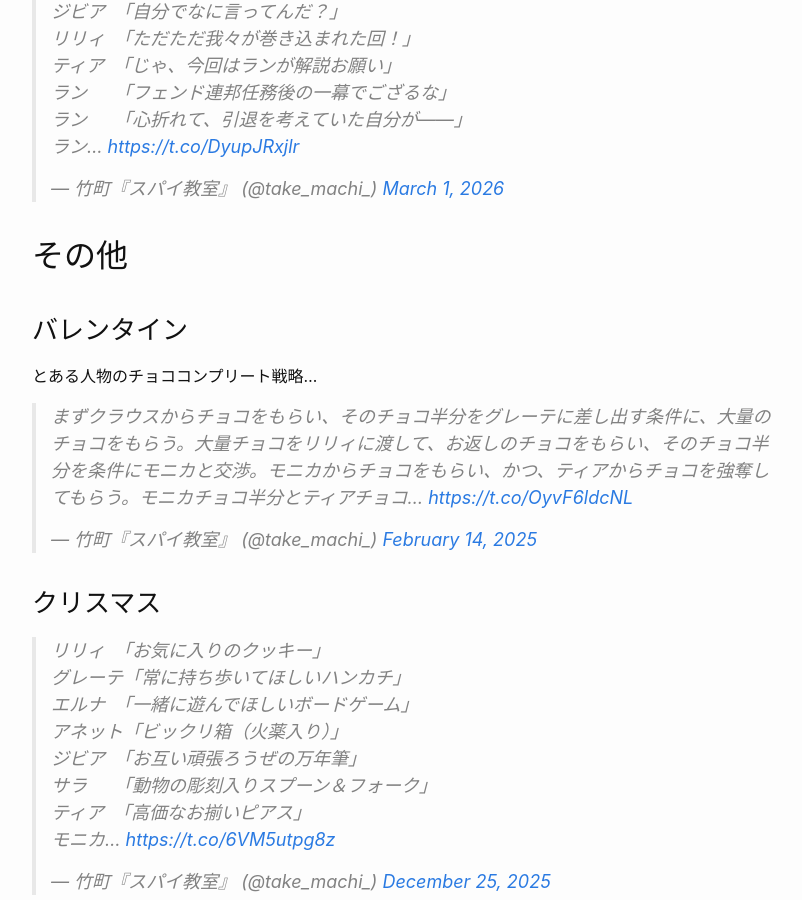
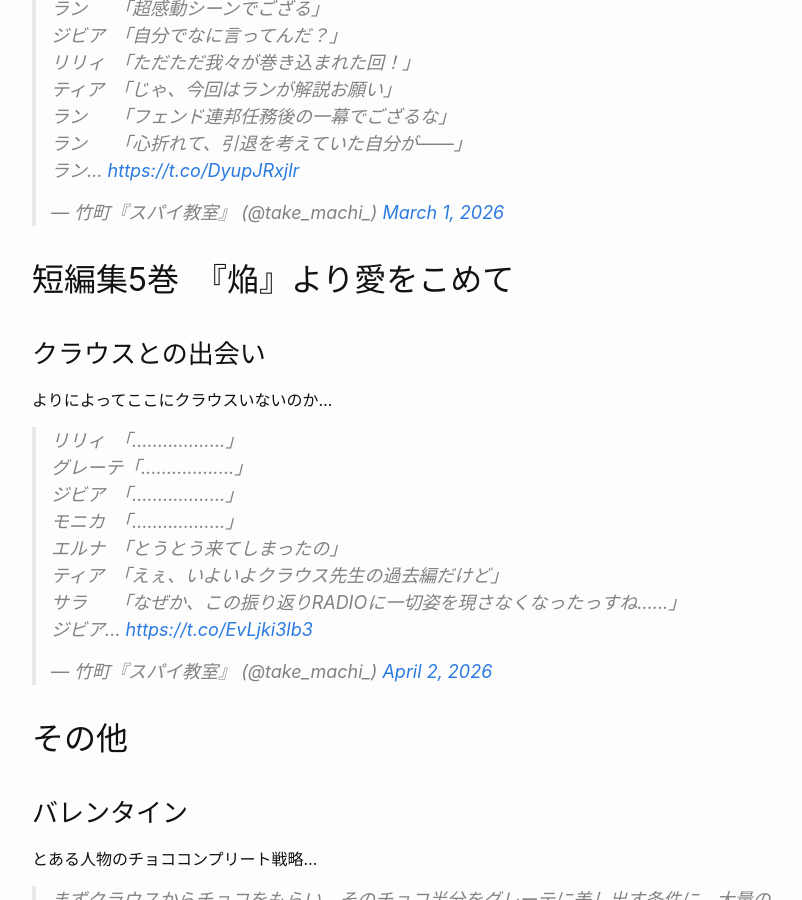
Before and after one commit to Pandaful-2312/sites, a Jekyll site: the page built from favorites/spyroom/spyroom_gallery-ss.md, in a window 1280 px wide and 900 px high, scrolled down 28447 px. Shown: the whole window, without its empty margins (238-1040 px from the left). Built offline with Jekyll 4.4.1, drawn with Linux system fonts in a browser that asks for light colours; comment, search, counter and statistics services are not loaded.

Commit message:
update spyroom

```diff
--- a/favorites/spyroom/spyroom_gallery-ss.md
+++ b/favorites/spyroom/spyroom_gallery-ss.md
@@ -22,6 +22,7 @@
 - [短編集2巻 私を愛したスパイ先生](#短編集2巻-私を愛したスパイ先生)
 - [短編集3巻　ハネムーン・レイカー](#短編集3巻ハネムーンレイカー)
 - [短編集4巻 NO TIME TO 退](#短編集4巻-no-time-to-退)
+- [短編集5巻　『焔』より愛をこめて](#短編集5巻焔より愛をこめて)
 - [その他](#その他)
 
 ## 概要
@@ -472,6 +473,14 @@
 
 <blockquote class="twitter-tweet"><p lang="ja" dir="ltr">ラン　　「超感動シーンでござる」<br>ジビア　「自分でなに言ってんだ？」<br>リリィ　「ただただ我々が巻き込まれた回！」<br>ティア　「じゃ、今回はランが解説お願い」<br>ラン　　「フェンド連邦任務後の一幕でござるな」<br>ラン　　「心折れて、引退を考えていた自分が――」<br>ラン… <a href="https://t.co/DyupJRxjlr">https://t.co/DyupJRxjlr</a></p>&mdash; 竹町『スパイ教室』 (@take_machi_) <a href="https://twitter.com/take_machi_/status/2028094232876155326?ref_src=twsrc%5Etfw">March 1, 2026</a></blockquote>
 
+## 短編集5巻　『焔』より愛をこめて
+
+### クラウスとの出会い
+
+よりによってここにクラウスいないのか…
+
+<blockquote class="twitter-tweet"><p lang="ja" dir="ltr">リリィ　「………………」<br>グレーテ「………………」<br>ジビア　「………………」<br>モニカ　「………………」<br>エルナ　「とうとう来てしまったの」<br>ティア　「えぇ、いよいよクラウス先生の過去編だけど」<br>サラ　　「なぜか、この振り返りRADIOに一切姿を現さなくなったっすね……」<br>ジビア… <a href="https://t.co/EvLjki3lb3">https://t.co/EvLjki3lb3</a></p>&mdash; 竹町『スパイ教室』 (@take_machi_) <a href="https://twitter.com/take_machi_/status/2039684259137691794?ref_src=twsrc%5Etfw">April 2, 2026</a></blockquote>
+
 ## その他
 
 ### バレンタイン
```
